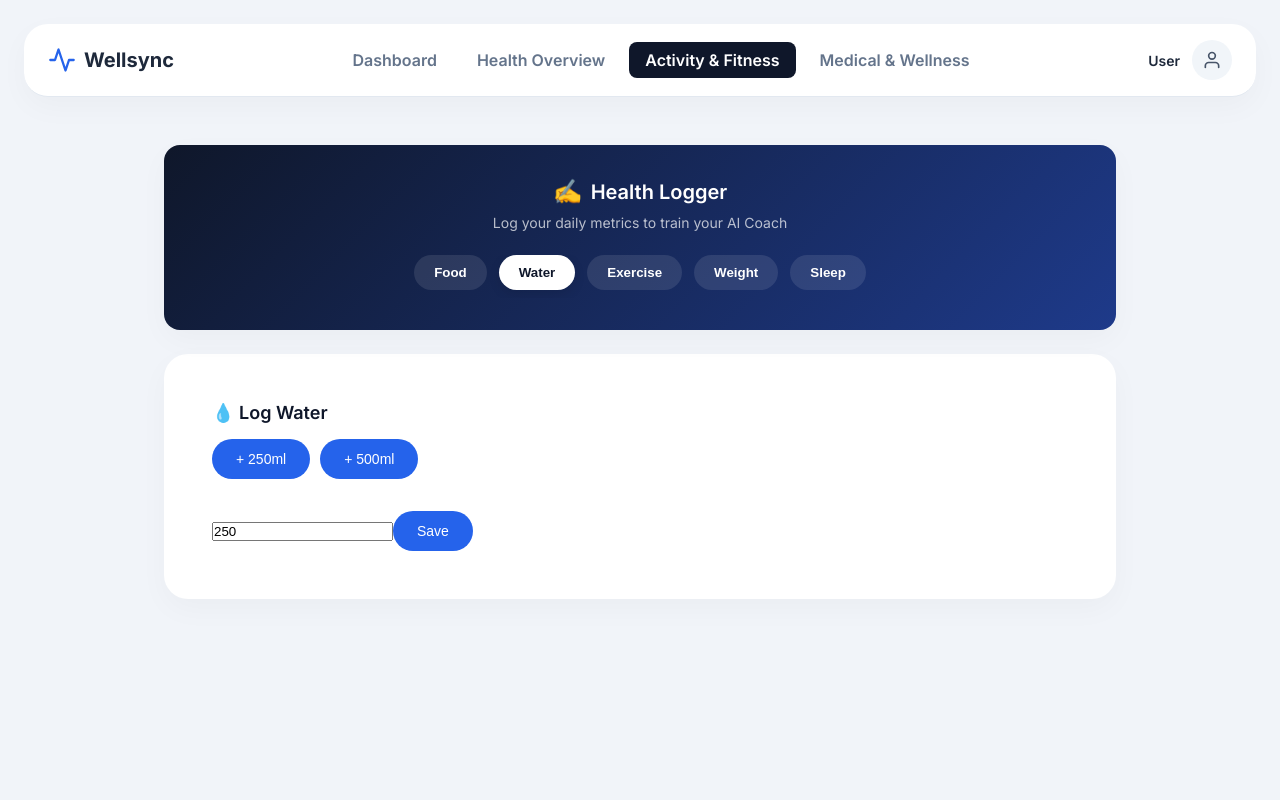
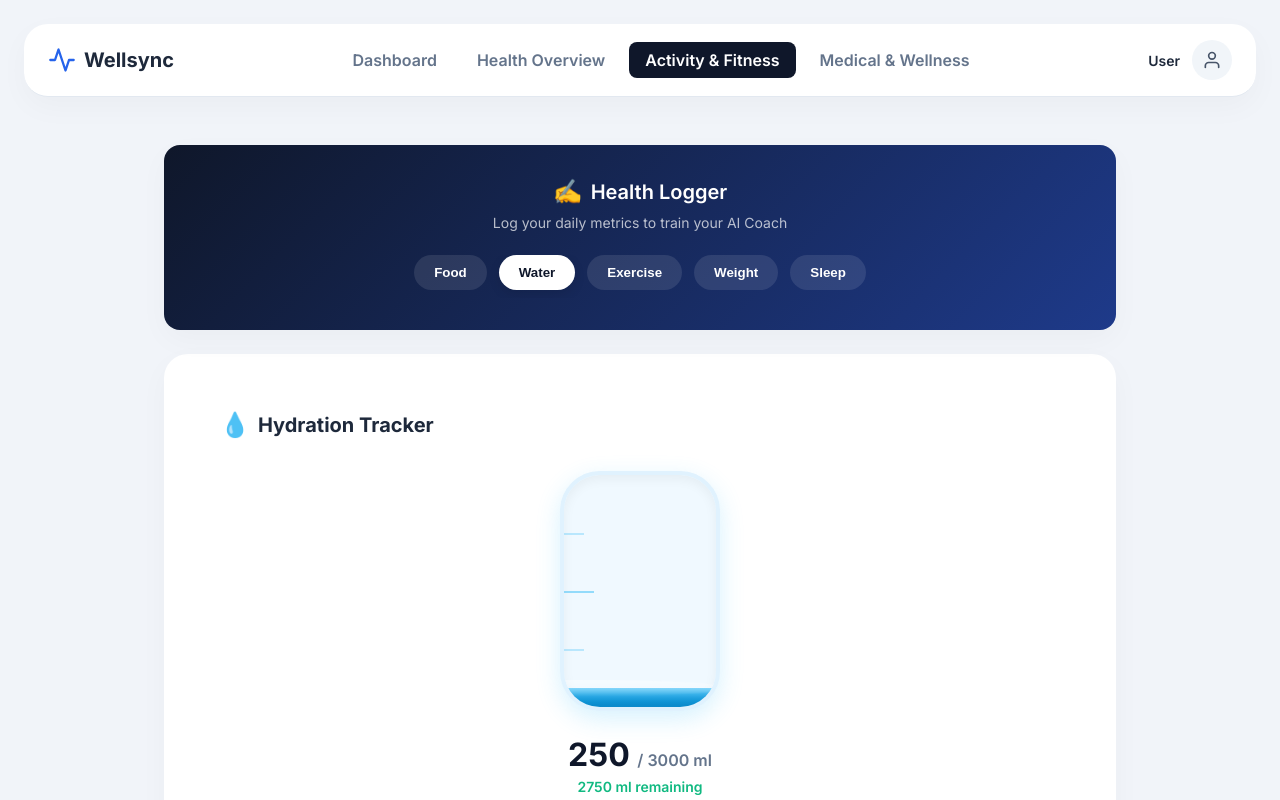
Before and after one commit to Agni-Squad/health-coach, a Next.js app: page /log in a window 1280 px wide. Both pictures are taken after a click on the button "Water". Shown: the top 800 px of the page. Built offline with nearby package versions, Linux system fonts and the light colour scheme.

Commit message:
feat: animate water filling dynamically in hydration logger

```diff
--- a/src/app/log/page.tsx
+++ b/src/app/log/page.tsx
@@ -230,14 +230,85 @@ export default function LogActivity() {
 
       <div className="card">
         {activeTab === 'water' && (
-          <div style={{ padding: '24px' }}>
-            <h2 className="text-h2" style={{ marginBottom: '16px' }}>💧 Log Water</h2>
-            <div style={{ display: 'flex', gap: '10px', marginBottom: '16px' }}>
-              <button className="btn-primary" onClick={() => submitLog('water', { quantityMl: 250 })}>+ 250ml</button>
-              <button className="btn-primary" onClick={() => submitLog('water', { quantityMl: 500 })}>+ 500ml</button>
+          <div style={{ padding: '32px', display: 'flex', flexDirection: 'column', alignItems: 'center' }}>
+            <div style={{ display: 'flex', alignItems: 'center', gap: '8px', marginBottom: '32px', color: '#1E293B', width: '100%' }}>
+              <span style={{ fontSize: '24px' }}>💧</span>
+              <span style={{ fontSize: '20px', fontWeight: 700 }}>Hydration Tracker</span>
             </div>
-            <input type="number" className="input-field" placeholder="Custom (ml)" value={waterMl} onChange={e => setWaterMl(Number(e.target.value))} />
-            <button className="btn-primary" style={{ marginTop: '16px' }} onClick={() => submitLog('water', { quantityMl: waterMl })} disabled={loading}>Save</button>
+
+            {/* Water Tank Animation */}
+            <div style={{ position: 'relative', width: '160px', height: '240px', background: '#F0F9FF', borderRadius: '40px', overflow: 'hidden', border: '4px solid #E0F2FE', boxShadow: 'inset 0px 4px 12px rgba(0,0,0,0.05), 0px 8px 24px rgba(56, 189, 248, 0.2)' }}>
+
+              {/* Background measurements */}
+              <div style={{ position: 'absolute', top: '25%', left: '0', width: '20px', borderTop: '2px solid rgba(56,189,248,0.3)' }}></div>
+              <div style={{ position: 'absolute', top: '50%', left: '0', width: '30px', borderTop: '2px solid rgba(56,189,248,0.5)' }}></div>
+              <div style={{ position: 'absolute', top: '75%', left: '0', width: '20px', borderTop: '2px solid rgba(56,189,248,0.3)' }}></div>
+
+              <div style={{
+                position: 'absolute',
+                bottom: '0',
+                left: '0',
+                width: '100%',
+                height: `${Math.min((waterMl / 3000) * 100, 100)}%`,
+                background: 'linear-gradient(180deg, #38BDF8 0%, #0284C7 100%)',
+                transition: 'height 0.8s cubic-bezier(0.4, 0, 0.2, 1)',
+                boxShadow: 'inset 0 4px 8px rgba(255,255,255,0.3)'
+              }}>
+                {/* Wave effect at the top of the water */}
+                <div style={{
+                  position: 'absolute', top: '-10px', left: '-50%', width: '200%', height: '20px',
+                  background: 'linear-gradient(180deg, rgba(255,255,255,0.4) 0%, rgba(56,189,248,0) 100%)',
+                  borderRadius: '50%', animation: 'wave 2s infinite linear'
+                }}></div>
+              </div>
+
+              <style dangerouslySetInnerHTML={{__html: `
+                @keyframes wave {
+                  0% { transform: translateX(0) scaleY(1); }
+                  50% { transform: translateX(-25%) scaleY(0.8); }
+                  100% { transform: translateX(-50%) scaleY(1); }
+                }
+              `}} />
+            </div>
+
+            <div style={{ marginTop: '24px', textAlign: 'center' }}>
+              <div style={{ fontSize: '32px', fontWeight: 800, color: '#0F172A' }}>
+                {waterMl} <span style={{ fontSize: '16px', color: '#64748B', fontWeight: 600 }}>/ 3000 ml</span>
+              </div>
+              <div style={{ fontSize: '14px', color: '#10B981', fontWeight: 600, marginTop: '4px' }}>
+                {waterMl >= 3000 ? 'Daily goal reached! 🎉' : `${3000 - waterMl} ml remaining`}
+              </div>
+            </div>
+
+            <div style={{ display: 'grid', gridTemplateColumns: '1fr 1fr', gap: '12px', width: '100%', marginTop: '32px' }}>
+              <button
+                onClick={() => setWaterMl(prev => prev + 250)}
+                style={{ padding: '14px', borderRadius: '16px', background: 'white', border: '2px solid #E0F2FE', color: '#0284C7', fontWeight: 700, fontSize: '16px', cursor: 'pointer', transition: 'all 0.2s', boxShadow: '0 4px 6px rgba(0,0,0,0.02)' }}
+                onMouseOver={e => e.currentTarget.style.background = '#F0F9FF'}
+                onMouseOut={e => e.currentTarget.style.background = 'white'}
+              >
+                + 250 ml 💧
+              </button>
+              <button
+                onClick={() => setWaterMl(prev => prev + 500)}
+                style={{ padding: '14px', borderRadius: '16px', background: 'white', border: '2px solid #E0F2FE', color: '#0284C7', fontWeight: 700, fontSize: '16px', cursor: 'pointer', transition: 'all 0.2s', boxShadow: '0 4px 6px rgba(0,0,0,0.02)' }}
+                onMouseOver={e => e.currentTarget.style.background = '#F0F9FF'}
+                onMouseOut={e => e.currentTarget.style.background = 'white'}
+              >
+                + 500 ml 🥤
+              </button>
+            </div>
+
+            <button
+              style={{ width: '100%', padding: '16px', borderRadius: '12px', background: 'linear-gradient(135deg, #0284C7 0%, #0369A1 100%)', color: 'white', fontWeight: 700, border: 'none', cursor: 'pointer', marginTop: '16px', fontSize: '16px', boxShadow: '0 10px 25px rgba(2, 132, 199, 0.25)' }}
+              onClick={() => {
+                submitLog('water', { quantityMl: waterMl });
+                // Note: The submitLog currently pushes back to root which resets state.
+              }}
+              disabled={loading || waterMl === 0}
+            >
+              {loading ? 'Logging...' : 'Log Hydration 🚀'}
+            </button>
           </div>
         )}
 
```
